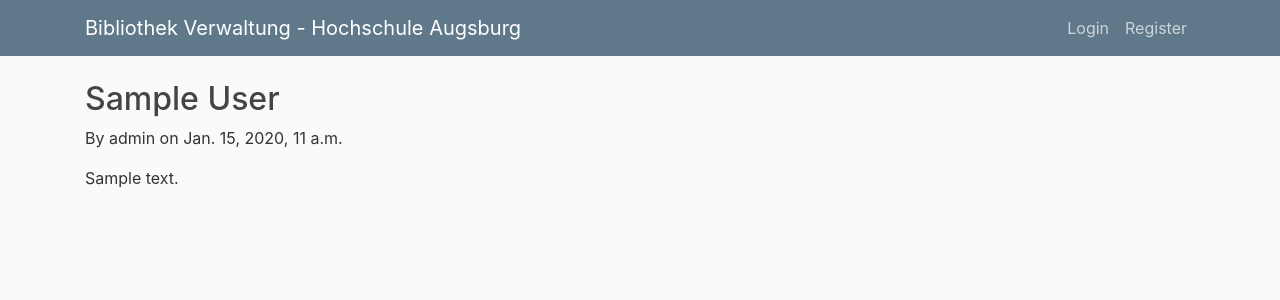
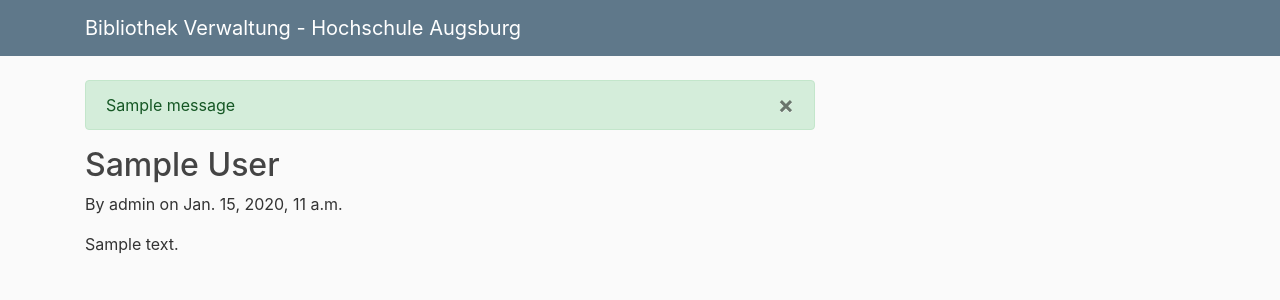
Before and after one commit to JojoNowack/book-store, a Django app: page / in a window 1280 px wide. Shown: the top 300 px of the page. Run offline with Django 3.2, Linux system fonts and the light colour scheme; data comes from the database, SQL or seed files in the repository; tables that the repository leaves empty hold one stand-in row (values such as "Sample post"); one stand-in notice (Sample message) is shown; some libraries are stand-ins or nearby versions.

Commit message:
added dynamic responses

```diff
--- a/book_store/account/templates/account/base.html
+++ b/book_store/account/templates/account/base.html
@@ -6,16 +6,17 @@
     <!-- Required meta tags -->
     <meta charset="utf-8">
     <meta name="viewport" content="width=device-width, initial-scale=1, shrink-to-fit=no">
+    <title>{% block title %} {% endblock %}</title>
     <!-- Bootstrap CSS -->
     <link rel="stylesheet" href="https://maxcdn.bootstrapcdn.com/bootstrap/4.0.0/css/bootstrap.min.css" integrity="sha384-Gn5384xqQ1aoWXA+058RXPxPg6fy4IWvTNh0E263XmFcJlSAwiGgFAW/dAiS6JXm" crossorigin="anonymous">
 
     <link rel="stylesheet" type="text/css" href="{% static 'account/main.css' %}">
 
-    {% if title %}
-        <title>Django-Blog - {{title}} </title>
+    {% comment %} {% if title %}
+        <title>{{title}} </title>
     {% else %}
-        <title>Django-Blog </title>
-    {% endif %}
+        <title> no title found</title>
+    {% endif %} {% endcomment %}
 
 </head>
 <body>
@@ -33,16 +34,27 @@
         </div>
         <!-- Navbar Right Side -->
         <div class="navbar-nav">
-          <a class="nav-item nav-link" href="#">Login</a>
-          <a class="nav-item nav-link" href="#">Register</a>
+        {% block route %}{% endblock route %}
+          {% comment %} <a class="nav-item nav-link" href="{% url 'login-site' %}">Anmelden</a> {% endcomment %}
+            {% comment %} <a class="nav-item nav-link" href="{% url 'register-site' %}">Registrieren</a> {% endcomment %}
         </div>
       </div>
     </div>
   </nav>
 </header>
-        <main role="main" class="container">
+    <main role="main" class="container">
     <div class="row">
         <div class="col-md-8">
+            {% if messages %}
+                {% for message in messages  %}
+                    <div class="alert alert-{{ message.tags }}">
+                <button type="button" class="close" data-dismiss="alert" aria-label="Close">
+                    <span aria-hidden="true">&times;</span>
+                </button>
+                        {{message}}
+                    </div>
+                {% endfor %}
+            {% endif %}
         {% block content %}{% endblock %}
         </div>
         {% comment %} <div class="col-md-4">
```
